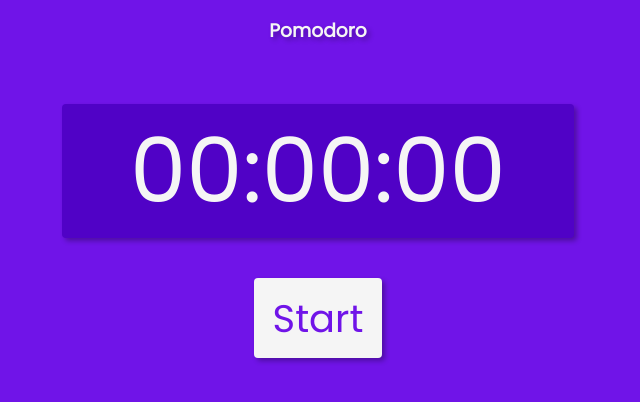
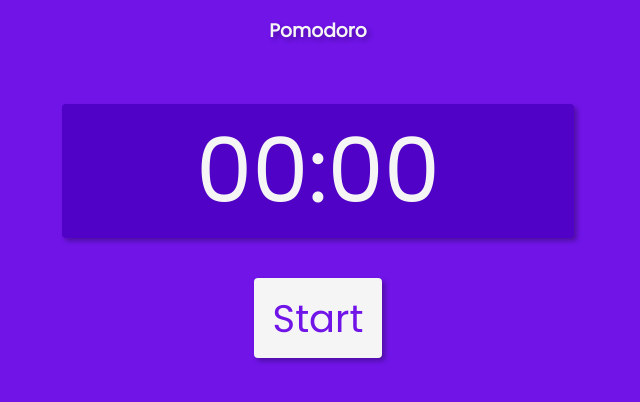
Before and after one commit to mateusnssn/web-projects, a plain HTML site: page pomodoro/index.html in a window 1280 px wide. Shown: the whole page, without its empty margins (322-962 px from the left). Drawn offline with Linux system fonts and the light colour scheme.

Commit message:
Update index.html

```diff
--- a/pomodoro/index.html
+++ b/pomodoro/index.html
@@ -17,7 +17,7 @@
         <h2>Pomodoro</h2>
     </header>
     <main>
-        <span id="clock" class="time">00:00:00</span>
+        <span id="clock" class="time">00:00</span>
         <button id="controller" onclick="start()">Start</button>
     </main>
 
```
